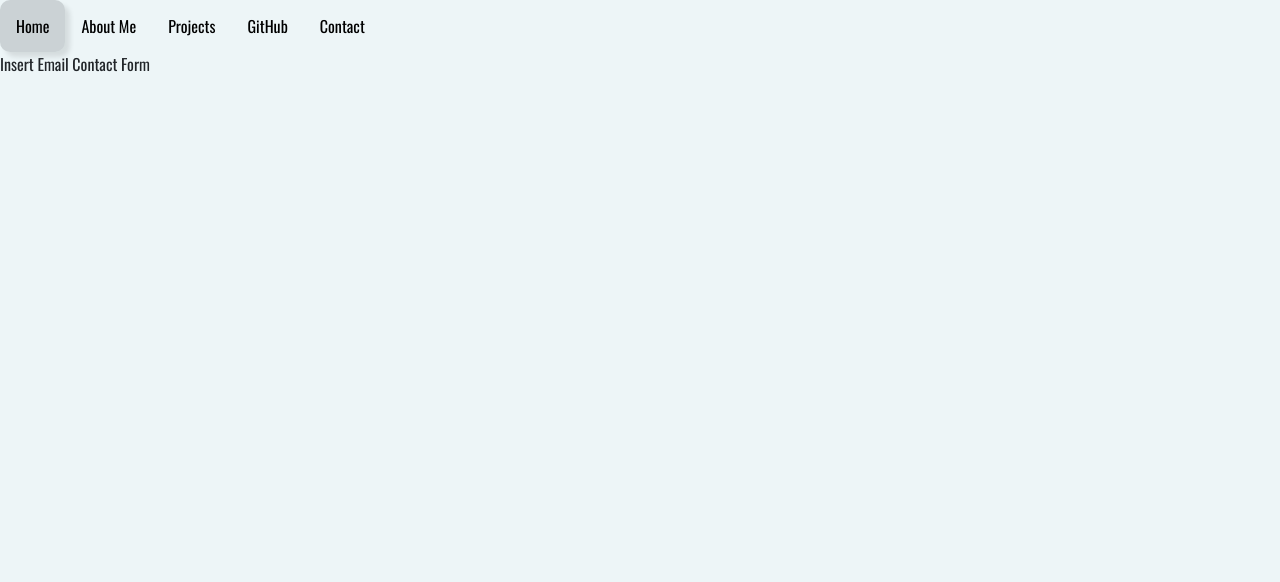
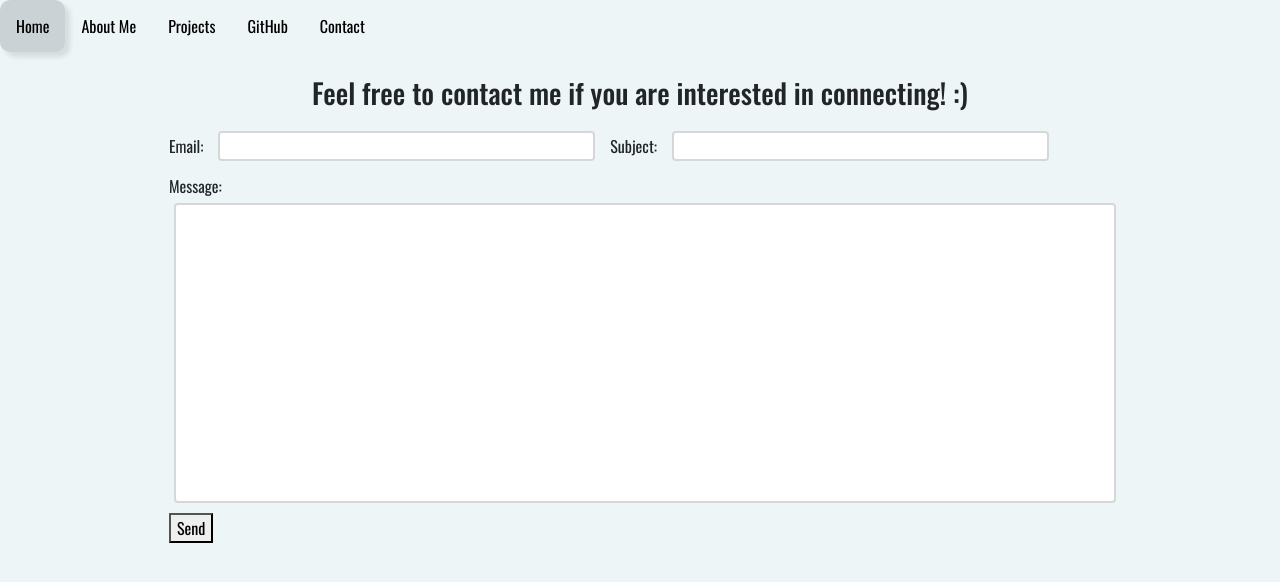
Before and after one commit to tiffanyng23/personal-website, a Flask app: template templates/contact.html in a window 1280 px wide. Shown: the top 582 px of the page. Run offline with Flask 3, Linux system fonts and the light colour scheme; the template is opened without the code that fills it, so the values that code supplies are empty; some libraries are stand-ins or nearby versions.

Commit message:
creating contact form

```diff
--- a/app.py
+++ b/app.py
@@ -1,13 +1,13 @@
 from flask import Flask, render_template
 from flask_bootstrap import Bootstrap5
+import smtplib
 
 app = Flask(__name__)
 bootstrap = Bootstrap5(app)
 
 # Home Page
 @app.route("/")
-def main():
-    #insert slideshow of images
+def homepage():
     return render_template("homepage.html")
 
 # About Me
@@ -15,16 +15,23 @@ def main():
 def about():
     return render_template("about.html")
 
+# Projects
+@app.route("/projects")
+def projects():
+    return render_template("projects.html")
+
 # Contact
-@app.route("/contact")
+@app.route("/contact", methods=["GET", "POST"])
 def contact():
-    return render_template("contact.html")
+    if request.method == "POST":
+        # user submits form, email gets sent, landing page confirms sent email
+        user_email = request.form.get("user_email")
+        subject = request.form.get("subject")
+        message = request.form.get("message")
+        return render_template("landing.html")
 
-# Projects
-# Earthquake Tracker Dashboard
-@app.route("/projects")
-def earthquakes():
-    return render_template("projects.html")
+    else:
+        return render_template("contact.html")
 
 if __name__ == "__main__":
     app.run(debug=True)
--- a/static/css/style.css
+++ b/static/css/style.css
@@ -64,10 +64,8 @@ ul li a:hover {
   min-height: 100vh;
   width: 100%;
   background-color: rgba(255,255,255,0.05);
-  backdrop-filter: blur(3px);
   justify-content: center;
   align-items: start;
-  padding-top: 40px;
 }
 
 .hero-card h1 {
@@ -75,14 +73,16 @@ ul li a:hover {
   justify-content: left;
   max-width: 700px;
   font-size: 65px;
+  margin-top: 40px;
   margin-left: 40px;
 }
 
-.hero-card h3 {
+.hero-card h4 {
   text-align: left;
   justify-content: left;
   max-width: 700px;
   font-size: 30px;
+  margin-top: 30px;
   margin-left: 40px;
 }
 
@@ -100,3 +100,39 @@ ul li a:hover {
   border-radius: 15px;
   box-shadow: 10px 10px 5px rgba(0,0,0,0.1);
 }
+
+.form-container {
+  display:flex;
+  justify-content: center;
+  align-items: center;
+}
+
+input {
+  width: 40%;
+  height: 30px;
+  padding: 5px 5px;
+  margin: 5px;
+  box-sizing: border-box;
+  border: 2px solid rgba(151, 159, 161, 0.4);
+  border-radius: 4px;
+  background-color: rgb(255,255,255);
+}
+
+.meta-email {
+  display: flex;
+  justify-content: flex-start;
+  align-items: center;
+  gap:10px;
+}
+
+textarea {
+  width: 100%;
+  height: 300px;
+  padding: 12px 10px;
+  margin: 5px;
+  box-sizing: border-box;
+  border: 2px solid rgba(151, 159, 161, 0.4);
+  border-radius: 4px;
+  background-color: rgb(255,255,255);
+  resize: none;
+}
--- a/templates/about.html
+++ b/templates/about.html
@@ -7,12 +7,12 @@
     <h1 class="text-start mb-3">A Bit About Myself</h1>
     <p>I created this website to share some of the coding projects I've worked on and also just a bit about me and my life.
     </p>
-    <p> My goal in life is to be a lifelong learner. I've always been very interested in so many topics in the natural and social sciences, particularly in how both areas integrate. My interests include human biology, nutrition and exercise science,
+    <p> My goal in life is to be a lifelong learner. I've always been interested in a lot of topics in the natural and social sciences, particularly in how both areas integrate. My interests include human biology, nutrition and exercise science,
         public health, geography, and evolutionary biology. I just really love learning about how humans, living systems, and the world interact with eachother.
         This is what led me to start solo travelling a few years ago, to learn more about myself, other people, and the world. In the past 1.5 years I've solo travelled to Japan, Portugal, and Spain, with an upcoming solo trip planned for Austria,
         Germany, and Switzerland. I've also started to read again a few years ago. I loved reading when I was a kid, and it was something that
         I gradually stopped doing over time. Reading truly makes you more empathetic and understanding of others, and can teach you so much.
-        I find that its helped me discover more about the way I want to lead my life, as someone who is finding their way in their 20's.
+        I also have found that its helped me discover more about the way I want to lead my life, as someone who is navigating their way through their 20's.
     </p>
     <p> I also enjoy staying active whether it be going on hikes, playing basketball, or lifting weights at the gym (okay I don't always enjoy this, but sometimes I do).
         Exercise feels like flipping a switch, my energy levels go up drastically once I do it and it completely lifts up my mood.
--- a/templates/contact.html
+++ b/templates/contact.html
@@ -3,5 +3,24 @@
 {% block title %} Contact {% endblock title %}
 
 {% block body %}
-Insert Email Contact Form
+<h3 class="mt-4">Feel free to contact me if you are interested in connecting! :)</h3>
+<div class="form-container mt-3">
+    <form action="/contact" method="POST">
+        <div class="meta-email">
+            <label for="email">Email:</label>
+            <input type="text" id="email" name="user_email" required>
+            <label for="subject">Subject: </label>
+            <input type="text" id="subject" name="subject" required>
+        </div>
+        <div class="mt-2">
+            <label for="message"> Message: </label>
+            <br>
+            <textarea id="message" name="message" cols="120" required></textarea>
+            <br>
+            <button type="submit">Send</button>
+        </div>
+    </form>
+</div>
+
+
 {% endblock body %}
--- a/templates/homepage.html
+++ b/templates/homepage.html
@@ -4,7 +4,7 @@
 <section class="bg-image-hero">
     <div class="hero-card">
         <h1>Hello, I'm Tiffany and I'm a Python Developer!</h1>
-        <h3>Data Analytics & Science Communication Tools</h3>
+        <h4>Data Analytics & Science Communication Tools</h4>
     </div>
 </section>
 
--- /dev/null
+++ b/templates/landing.html
@@ -0,0 +1 @@
+{% extends "base.html" %}
--- a/templates/projects.html
+++ b/templates/projects.html
@@ -19,7 +19,7 @@
                         From this project, I was able to integrate my album-based listening approach with displaying tracks dynamically based on Spotify popularity value
                         (scored from 0-100, based on number of streams and recency of streams).
                     </p>
-                    <a href="#" class="card-link">Demo Hosted on Heroku</a>
+                    <a href="#" class="card-link">Project Demo</a>
                     <a href="https://github.com/tiffanyng23/spotify-app" target="_blank" class="card-link">Instructions on GitHub</a>
                 </div>
             </div>
@@ -38,7 +38,7 @@
                         for various data visualizations. The goal of this project was to create a resource that depicts live earthquake data in
                         an accessible and insightful way, and allows for effective user-driven insights to be gathered on earthquake events.
                     </p>
-                    <a href="#" class="card-link">Demo Hosted on Heroku</a>
+                    <a href="#" class="card-link">Project Demo</a>
                     <a href="https://github.com/tiffanyng23/earthquake-tracker" target="_blank" class="card-link">Instructions on GitHub</a>
                 </div>
             </div>
@@ -57,7 +57,7 @@
                         This project was my first time using the Flask framework, and the aim was to create a repository for users to easily explore released NASA images
                         along with experimenting with a new framework. It allows users to view up to date images of earth and interesting astronomy images.
                     </p>
-                    <a class="card-link">Demo Hosted on Heroku</a>
+                    <a class="card-link">Project Demo</a>
                     <a href="https://github.com/tiffanyng23/nasa-app" class="card-link" target="_blank">Instructions on GitHub</a>
                 </div>
             </div>
```
